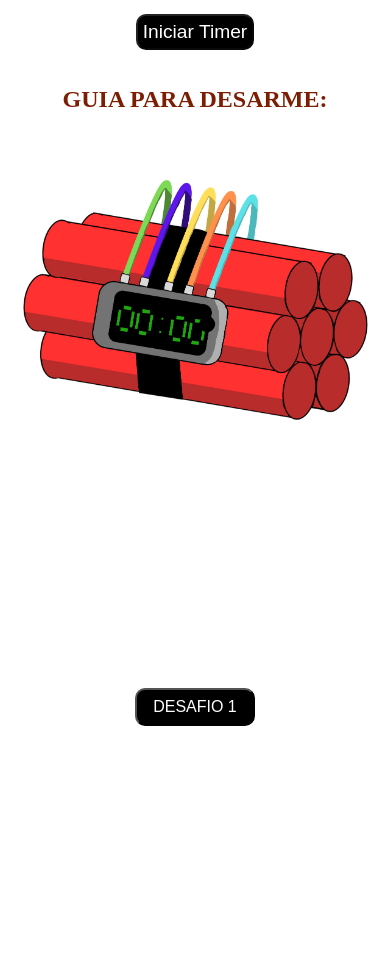
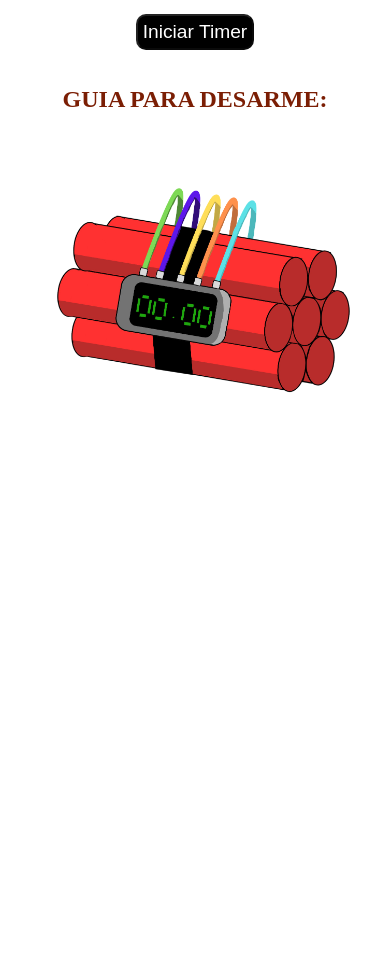
Before and after one commit to ClauSalomoni/desarme-bomba-flask, a Flask app: page / in a window 390 px wide. Shown: the part 207-1183 px from the top of the page. After the commit the page ends 600 px from the top, so only its background shows below. Run offline with Flask 3, Linux system fonts and the light colour scheme.

Commit message:
Mais alterações no responsive

```diff
--- a/static/css/responsive.css
+++ b/static/css/responsive.css
@@ -1,28 +1,5 @@
 @media (max-width: 768px) {
 
-  .layout {
-    width: 100vw;
-    display: flex;
-    flex-direction: column;
-    align-items: center;
-  }
-
-  .imagem {
-    position: relative;
-    width: 90vw;
-    height: auto;
-    margin: 0 auto;
-  }
-
-  .bomba-wrapper {
-    position: relative;
-    width: 90vw;
-    max-width: 400px;
-    margin: 0 auto;
-    transform: scale(1);
-    transform-origin: top center;
-    z-index: 1;
-  }
   #explosao {
   position: absolute;
   top: 10%;           /* Ajuste para posicionar verticalmente dentro da bomba */
@@ -36,35 +13,63 @@
   margin: 0;          /* Remove margens que podem atrapalhar */
 }
 
-
-  #timer-display {
-  position: absolute;
-  top: 59%;
-  left: 53.5%;
-  transform: translate(-50%, -50%) rotate(10deg); /* Centraliza e rotaciona */
-  font-size: 10vw; /* Responsivo à largura da tela */
-  color: red;
-  background-color: black;
-  padding: 2vw;
-  border-radius: 8px;
-  z-index: 2;
-  margin: 0;
+.layout {
+  width: 100vw;
+  display: flex;
+  flex-direction: column;
+  align-items: center;
 }
 
-  .ponto {
-    position: absolute;
-    width: 5vw;
-    height: 5vw;
-    cursor: pointer;
-    z-index: 3;
-  }
+/* Contêiner da bomba */
+.bomba-wrapper {
+  position: relative;
+  width: 90vw;
+  max-width: 400px;
+  aspect-ratio: 4 / 3; /* mantém proporção da bomba */
+  margin: 30px auto 0 auto; /* centraliza e separa da área de desafio */
+  transform-origin: top center;
+  z-index: 1;
+}
+
+/* Imagem da bomba ocupa toda a área do wrapper */
+.imagem {
+  margin-left: 0 !important;
+  margin-top: 0 !important;
+  position: absolute;
+  top: 0;
+  left: 0;
+  width: 100%;
+  height: 100%;
+  object-fit: contain; /* OU 'cover' se quiser preencher o espaço todo */
+  display: block;
+  z-index: 0;
+}
+
+/* Posição dos pontos clicáveis */
+.ponto {
+  position: absolute;
+  width: 5%;
+  height: 7%;
+  z-index: 2;
+}
+
+/* Timer */
+#timer-display {
+  position: absolute;
+  top: 55%;
+  left: 37%;
+  transform: translate(-50%, -50%) rotate(10deg);
+  font-size: 10vw;
+  color: red;
+  z-index: 3;
+}
 
   /* Posicionamento dos fios no mobile */
-  #fioverde   { top: 0%;  left: 52%; }
-  #fioroxo    { top: 1%;  left: 60%; }
-  #fioamarelo { top: 3%;  left: 69%; }
-  #fiolaranja { top: 4%;  left: 77%; }
-  #fiociano   { top: 5%;  left: 86%; }
+  #fioverde   { top: 2%;  left: 39%; }
+  #fioroxo    { top: 3%;  left: 45%; }
+  #fioamarelo { top: 5%;  left: 51.5%; }
+  #fiolaranja { top: 7%;  left: 57.5%; }
+  #fiociano   { top: 8%;  left: 64%;}
 
   #fioVerdeCortado,
   #fioRoxoCortado,
@@ -80,11 +85,11 @@
 }
 
 /* Ajustes de posição individuais */
-  #fioVerdeCortado   { top: 0%;  left: 52%; }
-  #fioRoxoCortado    { top: 1%;  left: 60%; }
-  #fioAmareloCortado { top: 3%;  left: 69%; }
-  #fioLaranjaCortado { top: 4%;  left: 77%; }
-  #fioCianoCortado   { top: 5%;  left: 86%; }
+  #fioVerdeCortado  { top: 2%;  left: 39%; }
+  #fioRoxoCortado    { top: 3%;  left: 45%; }
+  #fioAmareloCortado { top: 5%;  left: 51.5%; }
+  #fioLaranjaCortado { top: 7%;  left: 57.5%; }
+  #fioCianoCortado   { top: 8%;  left: 64%;}
 
 .painelDesafios {
   position: static; /* flui com a página */
@@ -106,7 +111,7 @@
   overflow-y: visible; /* sem scroll */
 }
 #desafio1 {
-    display: flex !important;
+
     flex-direction: column;
     align-items: center;
     justify-content: center;
@@ -150,24 +155,6 @@
   display: block;
 }
 
-.layout, .bomba-wrapper {
-  margin-top: 30px; /* espaço maior para separar da área do desafio */
-  width: 90vw;
-  max-width: 400px;
-  margin-left: auto;
-  margin-right: auto;
-  position: relative; /* manter posicionamento padrão */
-}
-
-.layout, .bomba-wrapper {
-  margin-top: 20px; /* afasta a bomba dos desafios */
-  width: 90vw;
-  max-width: 400px;
-  margin-left: auto;
-  margin-right: auto;
-}
-
-
   #areaDicas {
     width: 90vw;
     margin: 10px auto;
@@ -187,13 +174,13 @@
   }
 
   #areaQuadrados {
-    flex-wrap: wrap;
+    flex-wrap: nowrap;
     justify-content: center;
   }
 
   .celulas {
-    width: 60px;
-    height: 60px;
+    width: 40px;
+    height: 40px;
   }
 
   #quadrados {
@@ -225,3 +212,19 @@
   }
 
 }
+
+.desafio {
+    display: none !important;  /* escondido por padrão */
+  }
+
+  #desafio1.ativo,
+  #desafio2.ativo,
+  #desafio3.ativo {
+    display: block !important;
+  }
+
+  #desafio4.ativo {
+    display: flex !important;
+    flex-direction: column; /* se quiser mudar layout no mobile */
+    gap: 10px;
+  }
```
